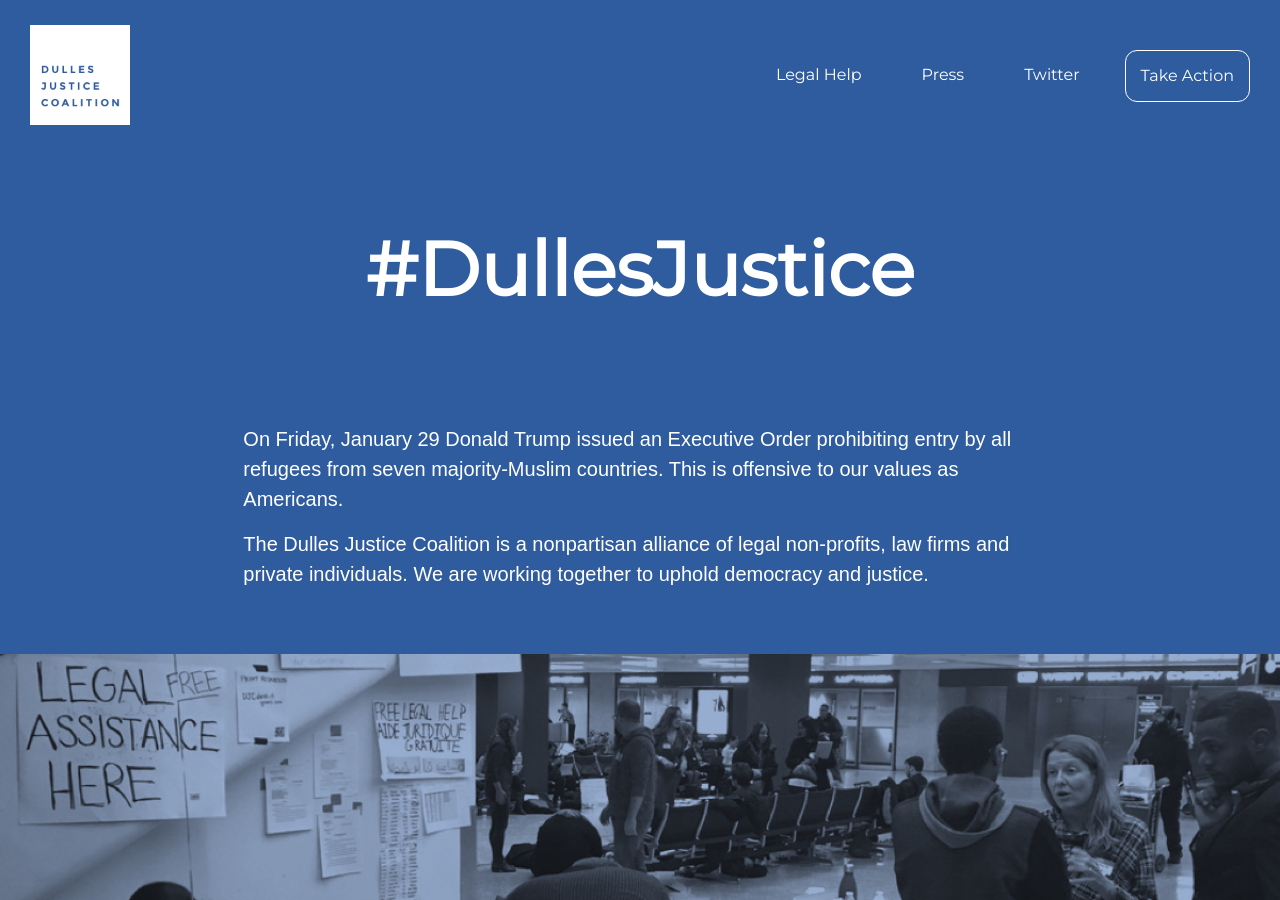
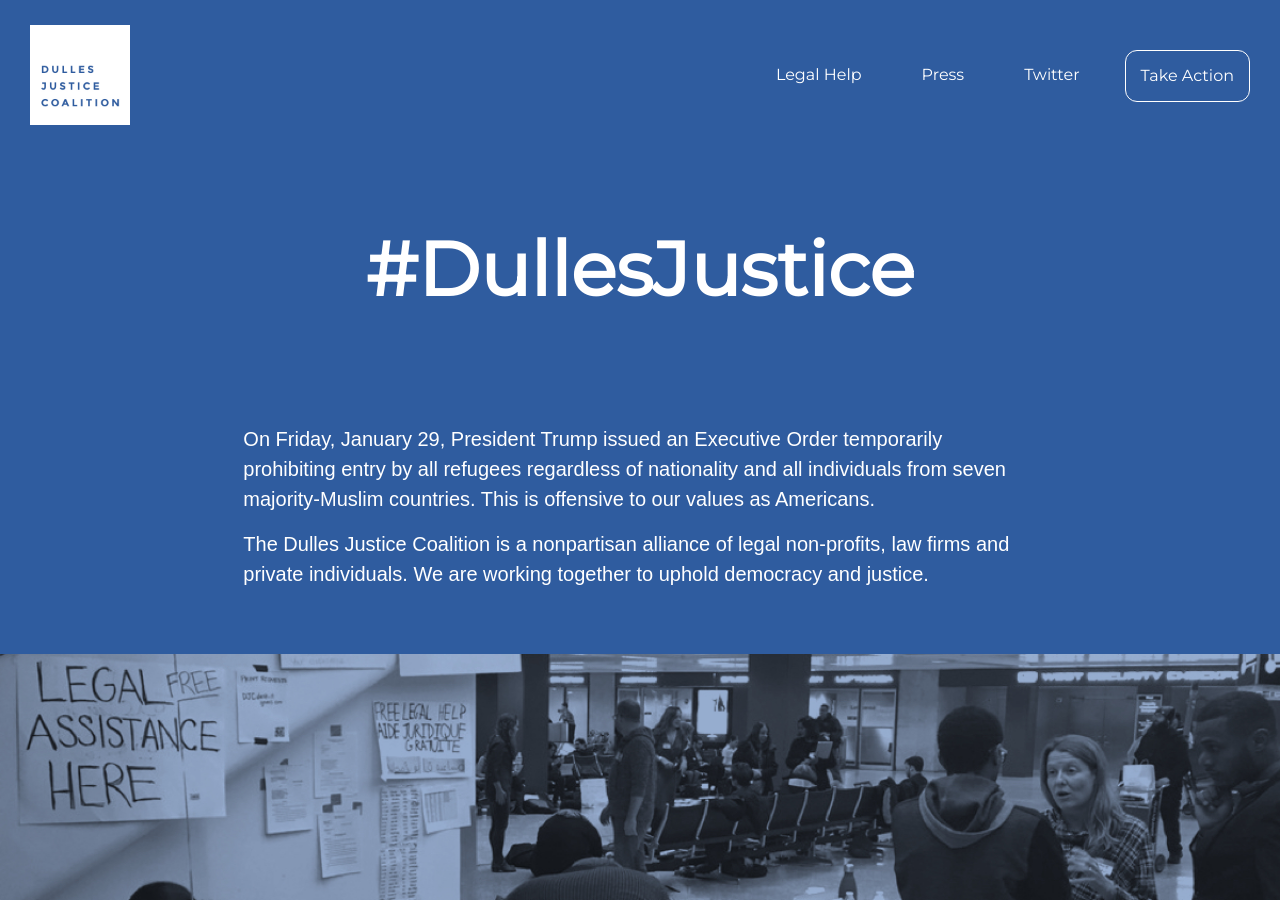
Before and after one commit to dullesjustice/site, a Jekyll site: the page built from index.html, in a window 1280 px wide and 900 px high. Built offline with Jekyll 4.4.1, drawn with Linux system fonts in a browser that asks for light colours; some web fonts are replaced.

Commit message:
Update language

```diff
--- a/index.html
+++ b/index.html
@@ -7,7 +7,7 @@
   <div class="row inverse pad50">
     <div class="col-sm-8 col-sm-offset-2 col-xs-12">
       <p>
-      On Friday, January 29 Donald Trump issued an Executive Order prohibiting entry by all refugees from seven majority-Muslim countries. This is offensive to our values as Americans.
+      On Friday, January 29, President Trump issued an Executive Order temporarily prohibiting entry by all refugees regardless of nationality and all individuals from seven majority-Muslim countries. This is offensive to our values as Americans.
       </p>
 
       <p>
```
